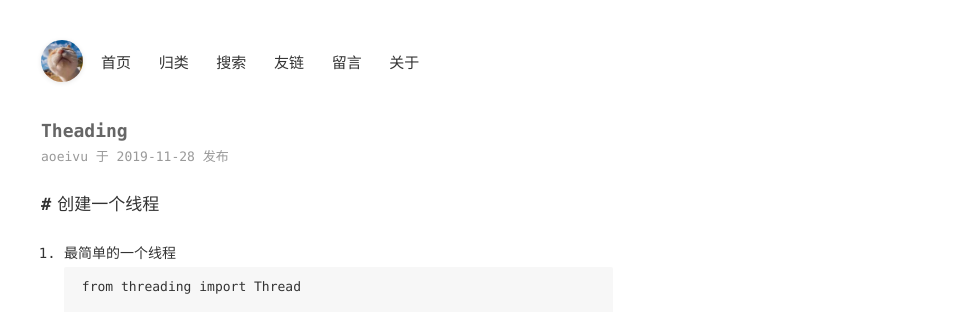
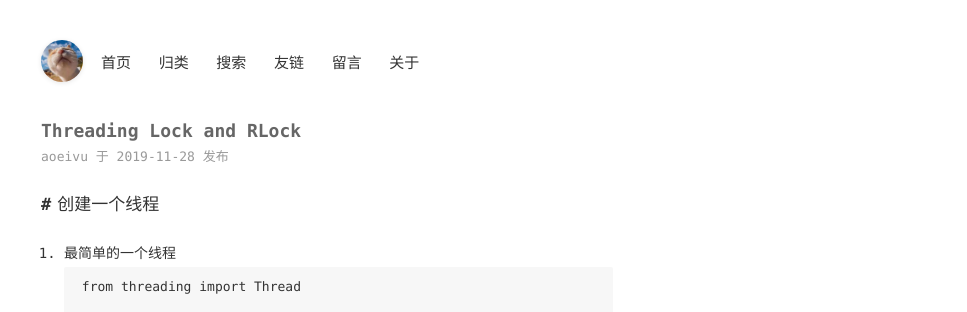
Before and after one commit to aoeivu/aoeivu, a Jekyll site: the page built from _posts/2019-11-28-Threading Lock and RLock.md, in a window 1280 px wide. Shown: the top 312 px of the page, without its empty margins (313-1280 px from the left). Built offline with Jekyll 4.4.1, drawn with Linux system fonts in a browser that asks for light colours; Markdown is read by kramdown in place of the engine named in the settings; comment, search, counter and statistics services are not loaded.

Commit message:
fix post

```diff
--- a/_posts/2019-11-28-Threading Lock and RLock.md
+++ b/_posts/2019-11-28-Threading Lock and RLock.md
@@ -1,6 +1,6 @@
 ---
 layout: mypost
-title: Theading
+title: Threading Lock and RLock
 categories: [Python]
 ---
 
```
